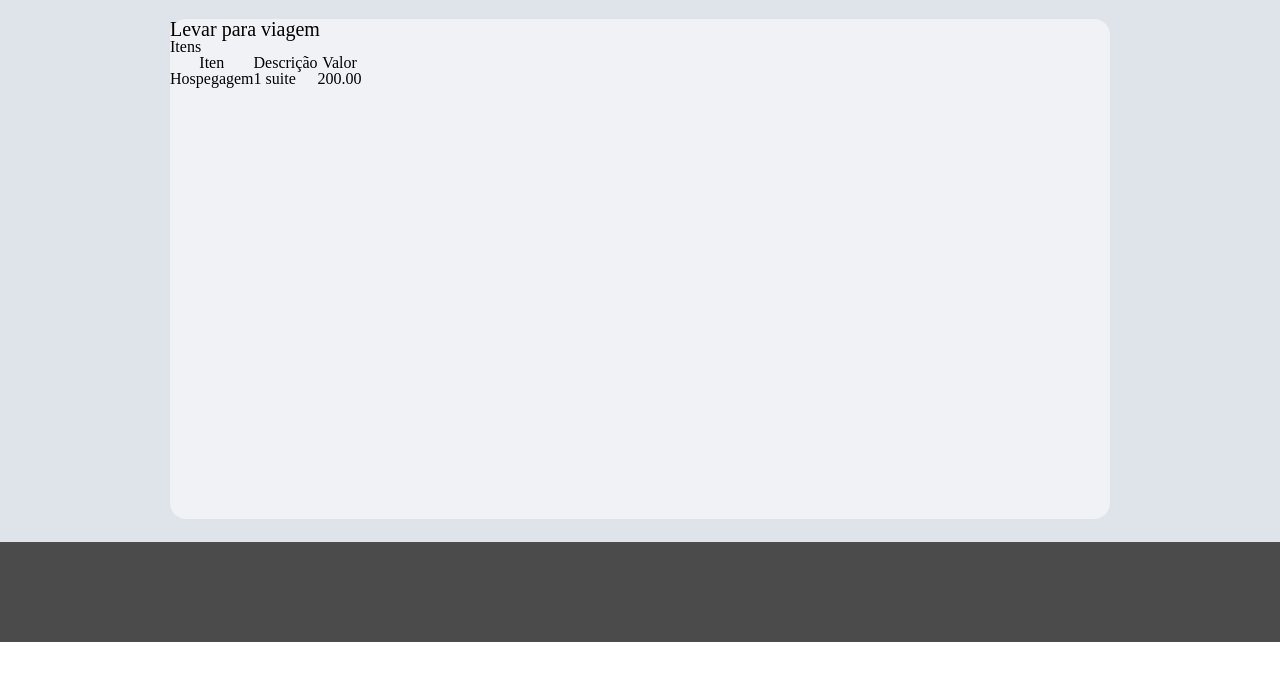
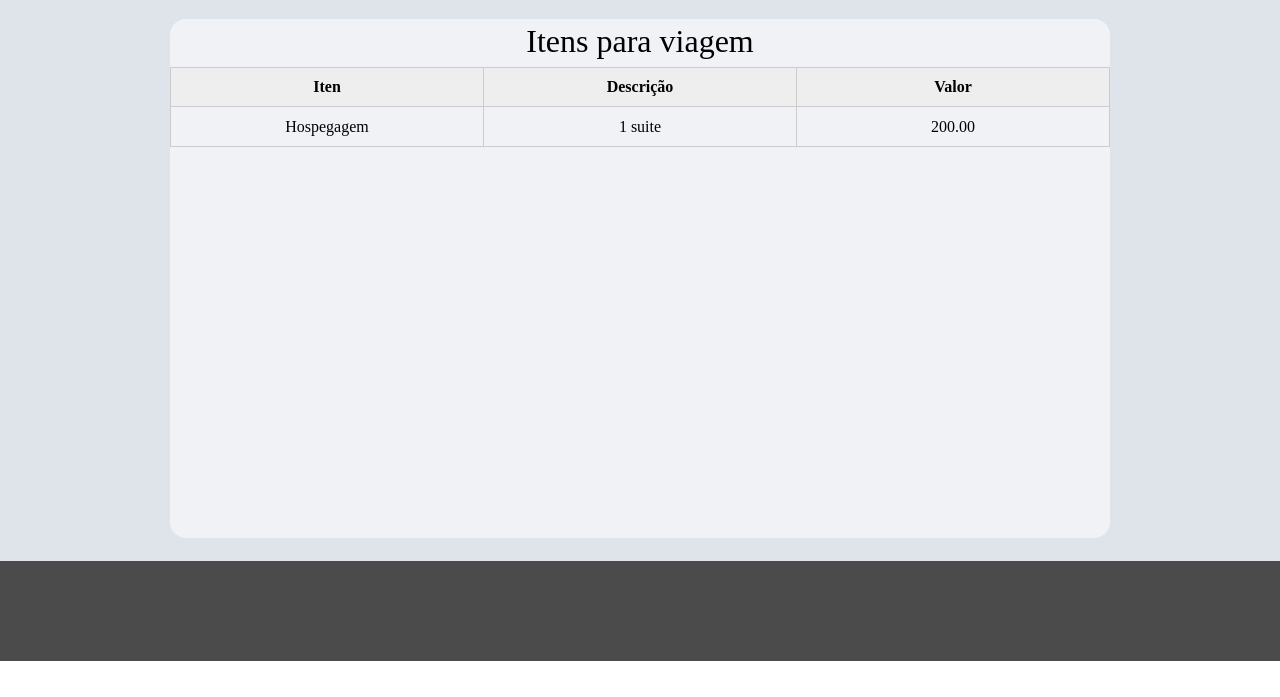
Before and after one commit to kemoelamorim/entra21_html, a plain HTML site: page tabala.html in a window 1280 px wide. Shown: the part 103-800 px from the top of the page. Drawn offline with Linux system fonts and the light colour scheme.

Commit message:
criando css

```diff
--- a/style/style.css
+++ b/style/style.css
@@ -35,6 +35,7 @@ footer {
     width: 940px;
     min-height: 500px;
     margin: 0 auto;
+    padding-bottom:  19px;
     background: #f1f2f6;
 }
 .logo-principal {
@@ -80,5 +81,48 @@ footer {
     opacity: 75%;
 }
 .titulo {
-    font-size: 20px;
+    padding: .7em;
+    font-size: 35px;
+    font-weight: bold;
+
 }
+.texto{
+    padding: .7em;
+    font-size: 18px ;
+    text-justify: auto;
+    margin: 10px;
+}
+/* css lista */
+#conteudo li{
+    padding: .7em;
+	margin-top: 10px;
+	border: 1px solid #ccc;
+	text-align: center;
+}
+
+table{
+	width: 100%;
+	margin-bottom : .5em;
+    table-layout: fixed;
+
+}
+
+td, th {
+	padding: .7em;
+	margin: 6px;
+	border: 1px solid #ccc;
+	text-align: center;
+}
+
+th{
+	margin: 6px;
+	font-weight: bold;
+	background-color: #EEE;
+}
+
+.container h1{
+    padding-top: 6px ;
+	font-size: 2em;
+    text-align:	center;
+    margin-bottom: 10px;
+}
--- a/tabala.html
+++ b/tabala.html
@@ -27,9 +27,8 @@
     <main>
         <div id="conteudo">
             <div class="container">
-                <h1 class="titulo">Levar para viagem</h1>
+                <h1>Itens para viagem</h1>
             </div>
-            <h2>Itens</h2>
             <table>
                 <thead>
                     <tr>
```
Also changed, not shown: lista.html (+3 -0 lines).
